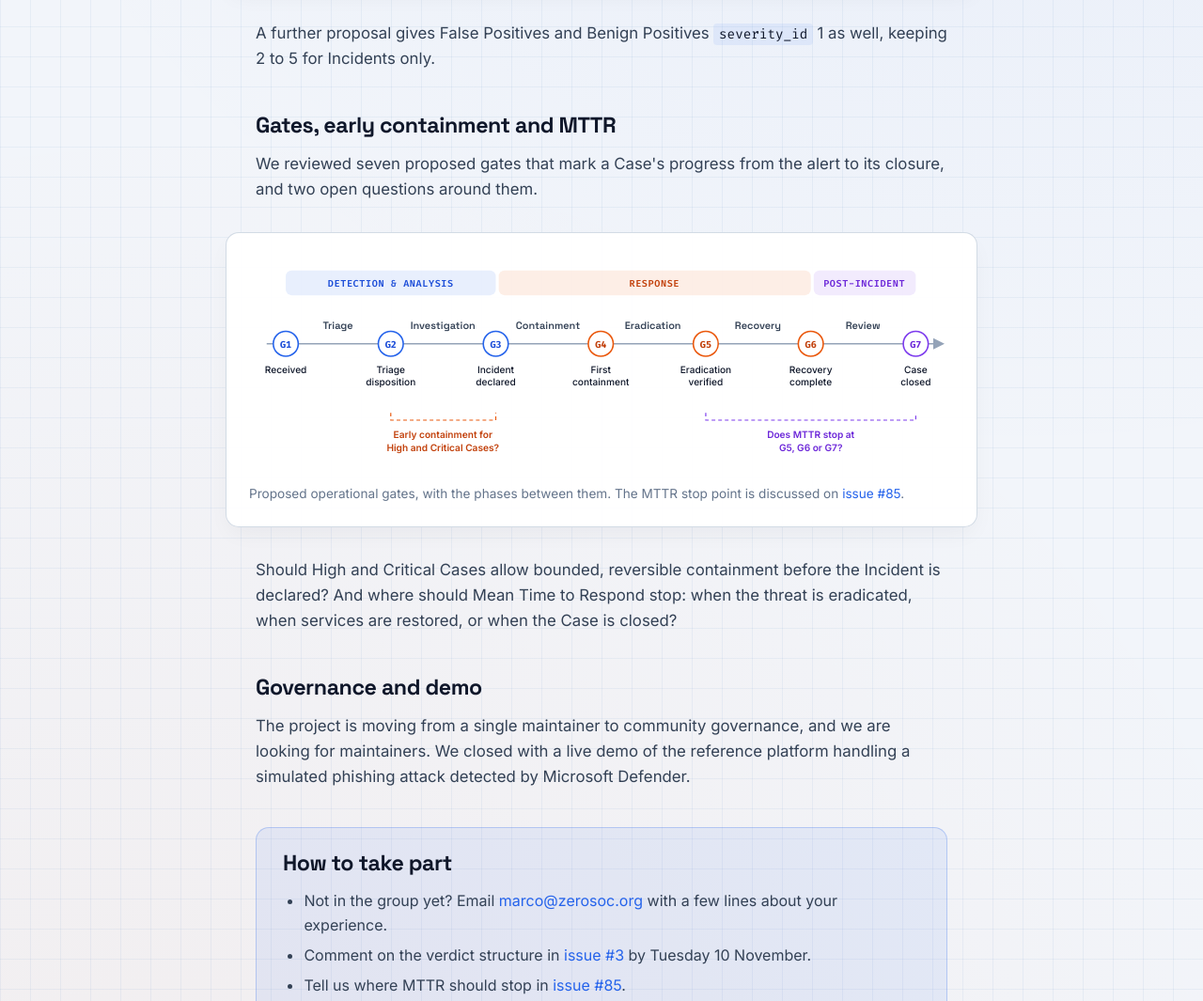
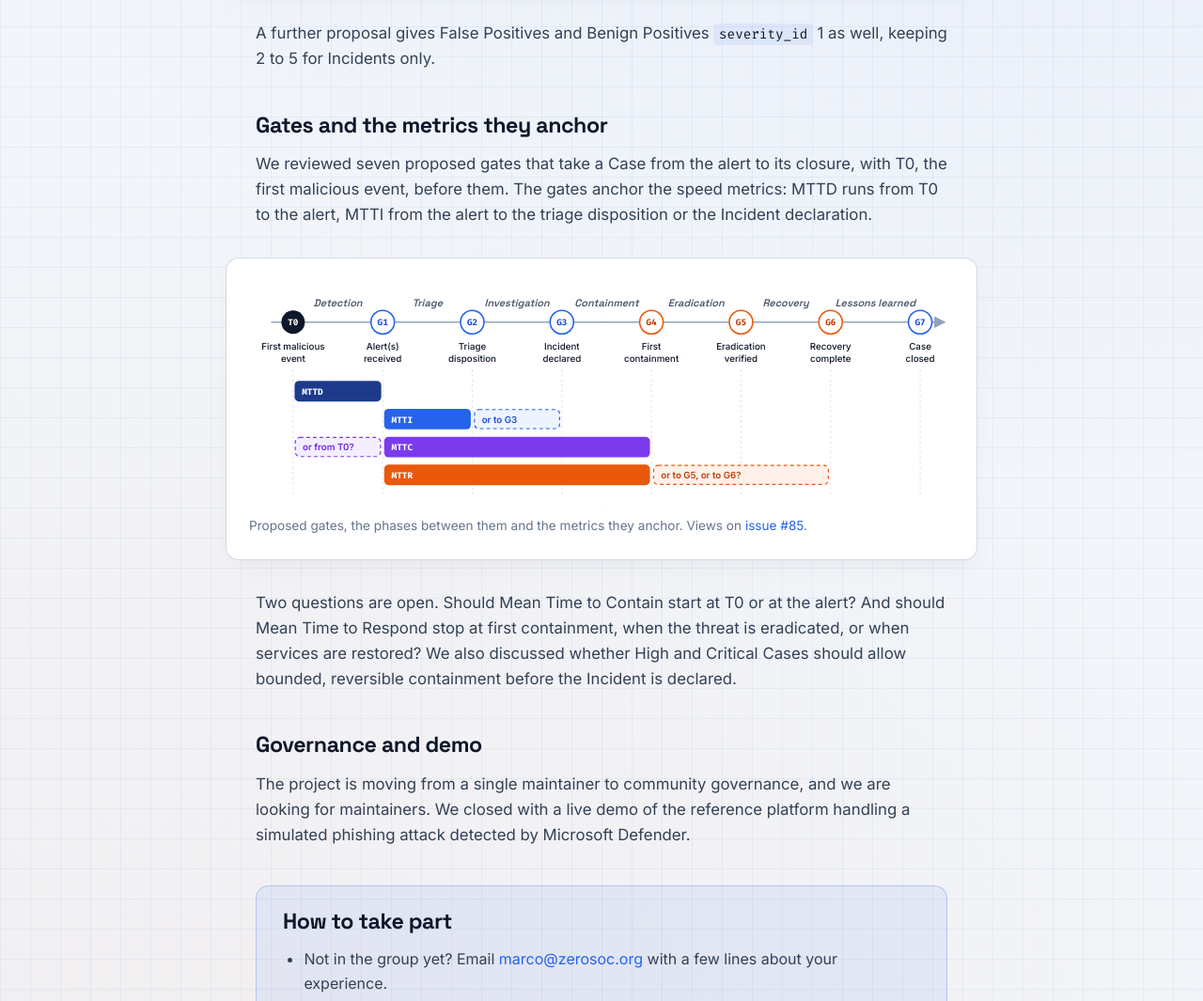
Before and after one commit to ZeroSOC/zerosoc.org, a plain HTML site: page updates/2026-11-05-third-working-group-call.html in a window 1280 px wide. Shown: the part 1220-2285 px from the top of the page at 94% size. Drawn offline with Linux system fonts and the light colour scheme.

Commit message:
docs: gates timeline gains T0 and the MTTD, MTTI, MTTC and MTTR spans
Co-Authored-By: Claude Opus 5.5 <noreply@anthropic.com>
Signed-off-by: Gandalf <marco@gandolfi.it>

```diff
--- a/updates/2026-11-05-third-working-group-call.html
+++ b/updates/2026-11-05-third-working-group-call.html
@@ -5,12 +5,12 @@
   <meta charset="utf-8">
   <meta name="viewport" content="width=device-width, initial-scale=1">
   <title>Third Working Group call — ZeroSOC.org</title>
-  <meta name="description" content="Recap of the third ZeroSOC Working Group call on 5 November 2026: a proposed verdict structure for near-misses and incidents, the gates of a Case and where MTTR stops.">
+  <meta name="description" content="Recap of the third ZeroSOC Working Group call on 5 November 2026: a proposed verdict structure for near-misses and incidents, and the gates of a Case with the metrics they anchor.">
 
   <!-- Open Graph / Meta -->
   <meta property="og:type" content="article">
   <meta property="og:title" content="Third Working Group call — ZeroSOC.org">
-  <meta property="og:description" content="Recap of the third ZeroSOC Working Group call on 5 November 2026: a proposed verdict structure for near-misses and incidents, the gates of a Case and where MTTR stops.">
+  <meta property="og:description" content="Recap of the third ZeroSOC Working Group call on 5 November 2026: a proposed verdict structure for near-misses and incidents, and the gates of a Case with the metrics they anchor.">
   <meta property="og:url" content="https://zerosoc.org/updates/2026-11-05-third-working-group-call.html">
 
   <!-- Favicon -->
@@ -199,22 +199,24 @@
             2 to 5 for Incidents only.
           </p>
 
-          <h2>Gates, early containment and MTTR</h2>
+          <h2>Gates and the metrics they anchor</h2>
           <p>
-            We reviewed seven proposed gates that mark a Case's progress from the alert to its closure, and two open
-            questions around them.
+            We reviewed seven proposed gates that take a Case from the alert to its closure, with T0, the first
+            malicious event, before them. The gates anchor the speed metrics: MTTD runs from T0 to the alert, MTTI
+            from the alert to the triage disposition or the Incident declaration.
           </p>
 
           <figure class="post-figure">
-            <svg viewBox="0 0 960 290" role="img" aria-labelledby="gt-title gt-desc">
-              <title id="gt-title">Proposed operational gates of a Case</title>
-              <desc id="gt-desc">Timeline of seven gates. Detection and Analysis: triage runs from G1 Received to G2 Triage disposition, investigation from G2 to G3 Incident declared. Response: containment runs from G3 to G4 First containment, eradication from G4 to G5 Eradication verified, recovery from G5 to G6 Recovery complete. Post-incident: the review runs from G6 to G7 Case closed. Two open questions: early containment for High and Critical Cases between G2 and G3, and whether MTTR stops at G5, G6 or G7.</desc>
+            <svg viewBox="0 0 960 300" role="img" aria-labelledby="gt-title gt-desc">
+              <title id="gt-title">Proposed gates of a Case and the metrics they anchor</title>
+              <desc id="gt-desc">Timeline from T0, the first malicious event, through G1 Alerts received, G2 Triage disposition, G3 Incident declared, G4 First containment, G5 Eradication verified, G6 Recovery complete and G7 Case closed. The phases between them are detection, triage, investigation, containment, eradication, recovery and lessons learned. MTTD runs from T0 to G1. MTTI runs from G1 to G2, or to G3. MTTC runs from G1 to G4; whether it should start at T0 instead is open. MTTR starts at G1 and stops at G4, G5 or G6; which one is open.</desc>
               <style>
-                .ph { font: 600 13px 'Fira Code', ui-monospace, Menlo, Consolas, monospace; letter-spacing: 0.06em; }
-                .seg { font: 600 14px 'Space Grotesk', 'Segoe UI', system-ui, sans-serif; fill: #334155; }
-                .g { font: 700 13px 'Fira Code', ui-monospace, Menlo, Consolas, monospace; }
-                .gl { font: 500 13px 'Inter', 'Segoe UI', system-ui, sans-serif; fill: #0f172a; }
-                .qq { font: 600 13px 'Inter', 'Segoe UI', system-ui, sans-serif; }
+                .seg { font: 600 14px 'Space Grotesk', 'Segoe UI', system-ui, sans-serif; fill: #475569; font-style: italic; }
+                .g { font: 700 12px 'Fira Code', ui-monospace, Menlo, Consolas, monospace; }
+                .gl { font: 500 12.5px 'Inter', 'Segoe UI', system-ui, sans-serif; fill: #0f172a; }
+                .bar { font: 700 12px 'Fira Code', ui-monospace, Menlo, Consolas, monospace; fill: #ffffff; }
+                .alt { font: 600 12.5px 'Inter', 'Segoe UI', system-ui, sans-serif; }
+                .tick { stroke: #94a3b8; stroke-opacity: 0.45; stroke-width: 1; stroke-dasharray: 3 4; }
               </style>
               <defs>
                 <marker id="gt-arrow" viewBox="0 0 10 10" refX="8" refY="5" markerWidth="8" markerHeight="8" orient="auto">
@@ -222,63 +224,78 @@
                 </marker>
               </defs>
 
-              <!-- Phase bands -->
-              <rect x="50" y="20" width="286" height="34" rx="8" fill="rgba(37,99,235,0.10)"/>
-              <text x="193" y="42" text-anchor="middle" class="ph" fill="#1d4ed8">DETECTION &amp; ANALYSIS</text>
-              <rect x="340" y="20" width="425" height="34" rx="8" fill="rgba(234,88,12,0.10)"/>
-              <text x="552" y="42" text-anchor="middle" class="ph" fill="#c2410c">RESPONSE</text>
-              <rect x="769" y="20" width="139" height="34" rx="8" fill="rgba(124,58,237,0.10)"/>
-              <text x="838" y="42" text-anchor="middle" class="ph" fill="#6d28d9">POST-INCIDENT</text>
-
-              <!-- Axis -->
-              <line x1="24" y1="120" x2="944" y2="120" stroke="#94a3b8" stroke-width="2" marker-end="url(#gt-arrow)"/>
+              <!-- Guides from each gate down through the metric rows -->
+              <g class="tick">
+                <line x1="60" y1="120" x2="60" y2="290"/><line x1="182" y1="120" x2="182" y2="290"/>
+                <line x1="304" y1="120" x2="304" y2="290"/><line x1="426" y1="120" x2="426" y2="290"/>
+                <line x1="548" y1="120" x2="548" y2="290"/><line x1="670" y1="120" x2="670" y2="290"/>
+                <line x1="792" y1="120" x2="792" y2="290"/><line x1="914" y1="120" x2="914" y2="290"/>
+              </g>
 
               <!-- Phases between gates -->
-              <text x="121" y="100" text-anchor="middle" class="seg">Triage</text>
-              <text x="264" y="100" text-anchor="middle" class="seg">Investigation</text>
-              <text x="407" y="100" text-anchor="middle" class="seg">Containment</text>
-              <text x="550" y="100" text-anchor="middle" class="seg">Eradication</text>
-              <text x="693" y="100" text-anchor="middle" class="seg">Recovery</text>
-              <text x="836" y="100" text-anchor="middle" class="seg">Review</text>
+              <g class="seg" text-anchor="middle">
+                <text x="121" y="34">Detection</text><text x="243" y="34">Triage</text>
+                <text x="365" y="34">Investigation</text><text x="487" y="34">Containment</text>
+                <text x="609" y="34">Eradication</text><text x="731" y="34">Recovery</text>
+                <text x="853" y="34">Lessons learned</text>
+              </g>
 
-              <!-- Gates -->
+              <!-- Axis and gates -->
+              <line x1="30" y1="56" x2="946" y2="56" stroke="#94a3b8" stroke-width="2" marker-end="url(#gt-arrow)"/>
               <g class="g" text-anchor="middle">
-                <circle cx="50" cy="120" r="17" fill="#ffffff" stroke="#2563eb" stroke-width="2"/><text x="50" y="125" fill="#1d4ed8">G1</text>
-                <circle cx="193" cy="120" r="17" fill="#ffffff" stroke="#2563eb" stroke-width="2"/><text x="193" y="125" fill="#1d4ed8">G2</text>
-                <circle cx="336" cy="120" r="17" fill="#ffffff" stroke="#2563eb" stroke-width="2"/><text x="336" y="125" fill="#1d4ed8">G3</text>
-                <circle cx="479" cy="120" r="17" fill="#ffffff" stroke="#ea580c" stroke-width="2"/><text x="479" y="125" fill="#c2410c">G4</text>
-                <circle cx="622" cy="120" r="17" fill="#ffffff" stroke="#ea580c" stroke-width="2"/><text x="622" y="125" fill="#c2410c">G5</text>
-                <circle cx="765" cy="120" r="17" fill="#ffffff" stroke="#ea580c" stroke-width="2"/><text x="765" y="125" fill="#c2410c">G6</text>
-                <circle cx="908" cy="120" r="17" fill="#ffffff" stroke="#7c3aed" stroke-width="2"/><text x="908" y="125" fill="#6d28d9">G7</text>
+                <circle cx="60" cy="56" r="16" fill="#0f172a"/><text x="60" y="60" fill="#ffffff">T0</text>
+                <circle cx="182" cy="56" r="16" fill="#ffffff" stroke="#2563eb" stroke-width="2"/><text x="182" y="60" fill="#1d4ed8">G1</text>
+                <circle cx="304" cy="56" r="16" fill="#ffffff" stroke="#2563eb" stroke-width="2"/><text x="304" y="60" fill="#1d4ed8">G2</text>
+                <circle cx="426" cy="56" r="16" fill="#ffffff" stroke="#2563eb" stroke-width="2"/><text x="426" y="60" fill="#1d4ed8">G3</text>
+                <circle cx="548" cy="56" r="16" fill="#ffffff" stroke="#ea580c" stroke-width="2"/><text x="548" y="60" fill="#c2410c">G4</text>
+                <circle cx="670" cy="56" r="16" fill="#ffffff" stroke="#ea580c" stroke-width="2"/><text x="670" y="60" fill="#c2410c">G5</text>
+                <circle cx="792" cy="56" r="16" fill="#ffffff" stroke="#ea580c" stroke-width="2"/><text x="792" y="60" fill="#c2410c">G6</text>
+                <circle cx="914" cy="56" r="16" fill="#ffffff" stroke="#2563eb" stroke-width="2"/><text x="914" y="60" fill="#1d4ed8">G7</text>
               </g>
               <g class="gl" text-anchor="middle">
-                <text x="50" y="160">Received</text>
-                <text x="193" y="160">Triage</text><text x="193" y="176">disposition</text>
-                <text x="336" y="160">Incident</text><text x="336" y="176">declared</text>
-                <text x="479" y="160">First</text><text x="479" y="176">containment</text>
-                <text x="622" y="160">Eradication</text><text x="622" y="176">verified</text>
-                <text x="765" y="160">Recovery</text><text x="765" y="176">complete</text>
-                <text x="908" y="160">Case</text><text x="908" y="176">closed</text>
+                <text x="60" y="94">First malicious</text><text x="60" y="110">event</text>
+                <text x="182" y="94">Alert(s)</text><text x="182" y="110">received</text>
+                <text x="304" y="94">Triage</text><text x="304" y="110">disposition</text>
+                <text x="426" y="94">Incident</text><text x="426" y="110">declared</text>
+                <text x="548" y="94">First</text><text x="548" y="110">containment</text>
+                <text x="670" y="94">Eradication</text><text x="670" y="110">verified</text>
+                <text x="792" y="94">Recovery</text><text x="792" y="110">complete</text>
+                <text x="914" y="94">Case</text><text x="914" y="110">closed</text>
               </g>
 
-              <!-- Open questions -->
-              <path d="M193 214 v10 H336 v-10" fill="none" stroke="#ea580c" stroke-width="1.5" stroke-dasharray="5 4"/>
-              <text x="264" y="248" text-anchor="middle" class="qq" fill="#c2410c">Early containment for</text>
-              <text x="264" y="266" text-anchor="middle" class="qq" fill="#c2410c">High and Critical Cases?</text>
-              <path d="M622 214 v10 H908 v-10" fill="none" stroke="#7c3aed" stroke-width="1.5" stroke-dasharray="5 4"/>
-              <text x="765" y="248" text-anchor="middle" class="qq" fill="#6d28d9">Does MTTR stop at</text>
-              <text x="765" y="266" text-anchor="middle" class="qq" fill="#6d28d9">G5, G6 or G7?</text>
+              <!-- MTTD: T0 to G1 -->
+              <rect x="62" y="136" width="118" height="28" rx="6" fill="#1e3a8a"/>
+              <text x="72" y="155" class="bar">MTTD</text>
+
+              <!-- MTTI: G1 to G2, or to G3 -->
+              <rect x="184" y="174" width="118" height="28" rx="6" fill="#2563eb"/>
+              <text x="194" y="193" class="bar">MTTI</text>
+              <rect x="307" y="175" width="116" height="26" rx="6" fill="#eef4ff" stroke="#2563eb" stroke-width="1.5" stroke-dasharray="5 4"/>
+              <text x="317" y="193" class="alt" fill="#1d4ed8">or to G3</text>
+
+              <!-- MTTC: G1 to G4, or from T0? -->
+              <rect x="63" y="213" width="116" height="26" rx="6" fill="#f3eefe" stroke="#7c3aed" stroke-width="1.5" stroke-dasharray="5 4"/>
+              <text x="73" y="231" class="alt" fill="#6d28d9">or from T0?</text>
+              <rect x="184" y="212" width="362" height="28" rx="6" fill="#7c3aed"/>
+              <text x="194" y="231" class="bar">MTTC</text>
+
+              <!-- MTTR: G1 to G4, or to G5, or to G6? -->
+              <rect x="184" y="250" width="362" height="28" rx="6" fill="#ea580c"/>
+              <text x="194" y="269" class="bar">MTTR</text>
+              <rect x="551" y="251" width="238" height="26" rx="6" fill="#fdf1ea" stroke="#ea580c" stroke-width="1.5" stroke-dasharray="5 4"/>
+              <text x="561" y="269" class="alt" fill="#c2410c">or to G5, or to G6?</text>
             </svg>
             <figcaption>
-              Proposed operational gates, with the phases between them. The MTTR stop point is discussed on
+              Proposed gates, the phases between them and the metrics they anchor. Views on
               <a href="https://github.com/ZeroSOC/zerosoc-framework/issues/85" target="_blank" rel="noopener noreferrer">issue #85</a>.
             </figcaption>
           </figure>
 
           <p>
-            Should High and Critical Cases allow bounded, reversible containment before the Incident is declared? And
-            where should Mean Time to Respond stop: when the threat is eradicated, when services are restored, or when
-            the Case is closed?
+            Two questions are open. Should Mean Time to Contain start at T0 or at the alert? And should Mean Time to
+            Respond stop at first containment, when the threat is eradicated, or when services are restored? We also
+            discussed whether High and Critical Cases should allow bounded, reversible containment before the Incident
+            is declared.
           </p>
 
           <h2>Governance and demo</h2>
@@ -297,7 +314,7 @@
               <li>Comment on the verdict structure in
                 <a href="https://github.com/ZeroSOC/zerosoc-framework/issues/3" target="_blank" rel="noopener noreferrer">issue #3</a>
                 by Tuesday 10 November.</li>
-              <li>Tell us where MTTR should stop in
+              <li>Tell us where MTTC and MTTR should start and stop in
                 <a href="https://github.com/ZeroSOC/zerosoc-framework/issues/85" target="_blank" rel="noopener noreferrer">issue #85</a>.</li>
               <li>Volunteer as a maintainer on the Working Group Slack.</li>
             </ul>
```
Also changed, not shown: updates/index.html (+2 -2 lines), assets/gates_timeline.svg.
